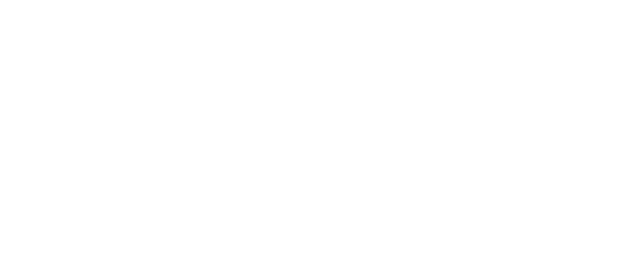
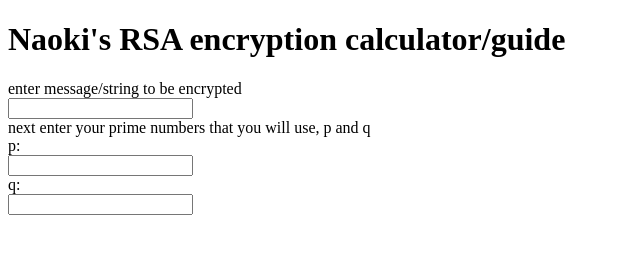
Before and after one commit to NaokiTM/RSA-algorithm, a plain HTML site: page index.html in a window 1280 px wide. Shown: the whole page, without its empty margins (0-640 px from the left). Drawn offline with Linux system fonts and the light colour scheme.

Commit message:
added HTML elements and changed variablenames

```diff
--- a/index.html
+++ b/index.html
@@ -7,6 +7,13 @@
     <title>simple RSA encryption device</title>
 </head>
 <body>
-
+    <h1 id = "title" class = "text">Naoki's RSA encryption calculator/guide</h1>
+   <div class = "text">enter message/string to be encrypted</div>
+   <input id = "messageinput"></inputs>
+   <div class = "text">next enter your prime numbers that you will use, p and q</div>
+   <div class = "text">p:</div>
+   <input id = pinput></input>
+   <div class = "text">q:</div>
+   <input id = qinput></input>
 </body>
 </html>
```
